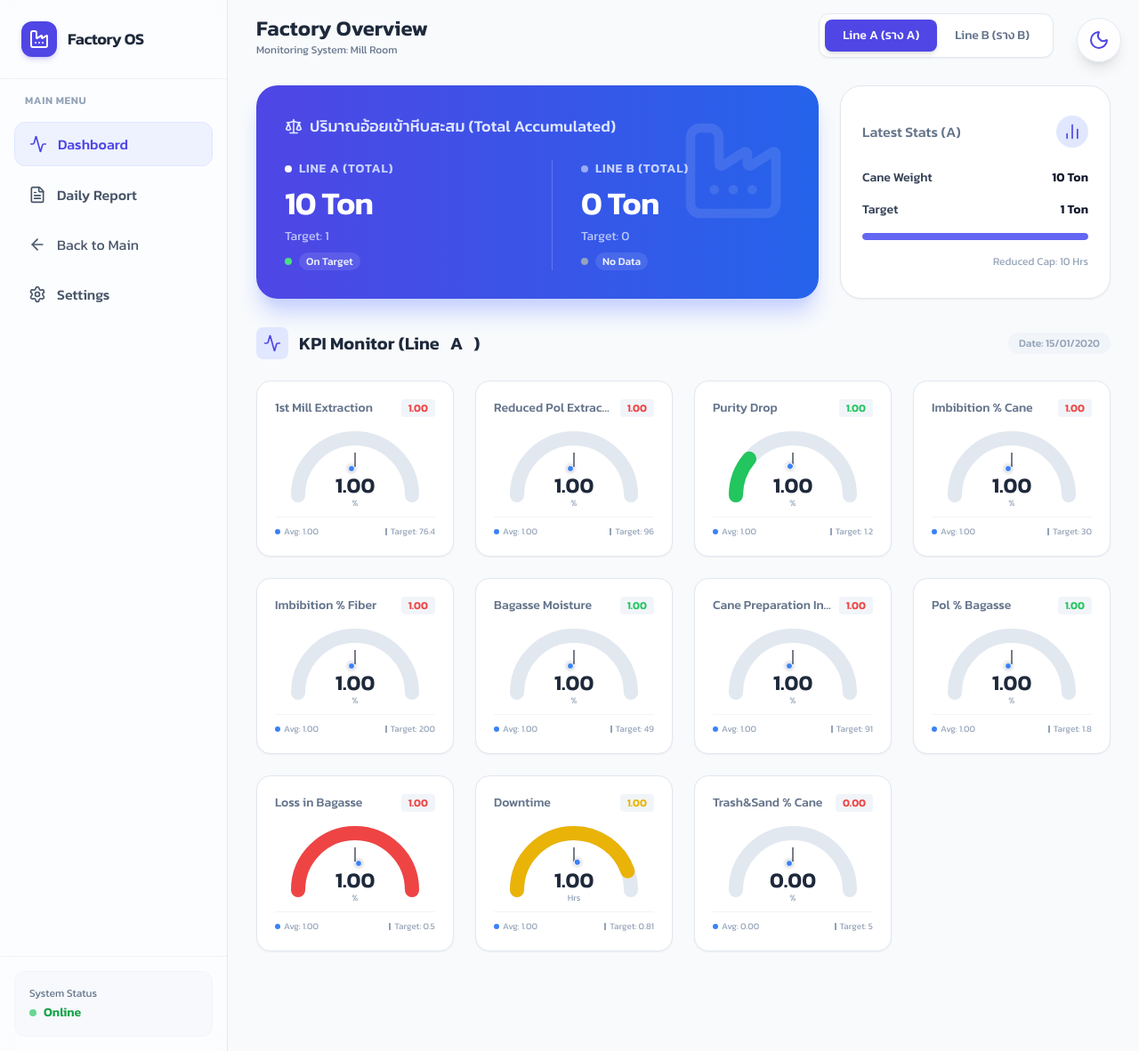
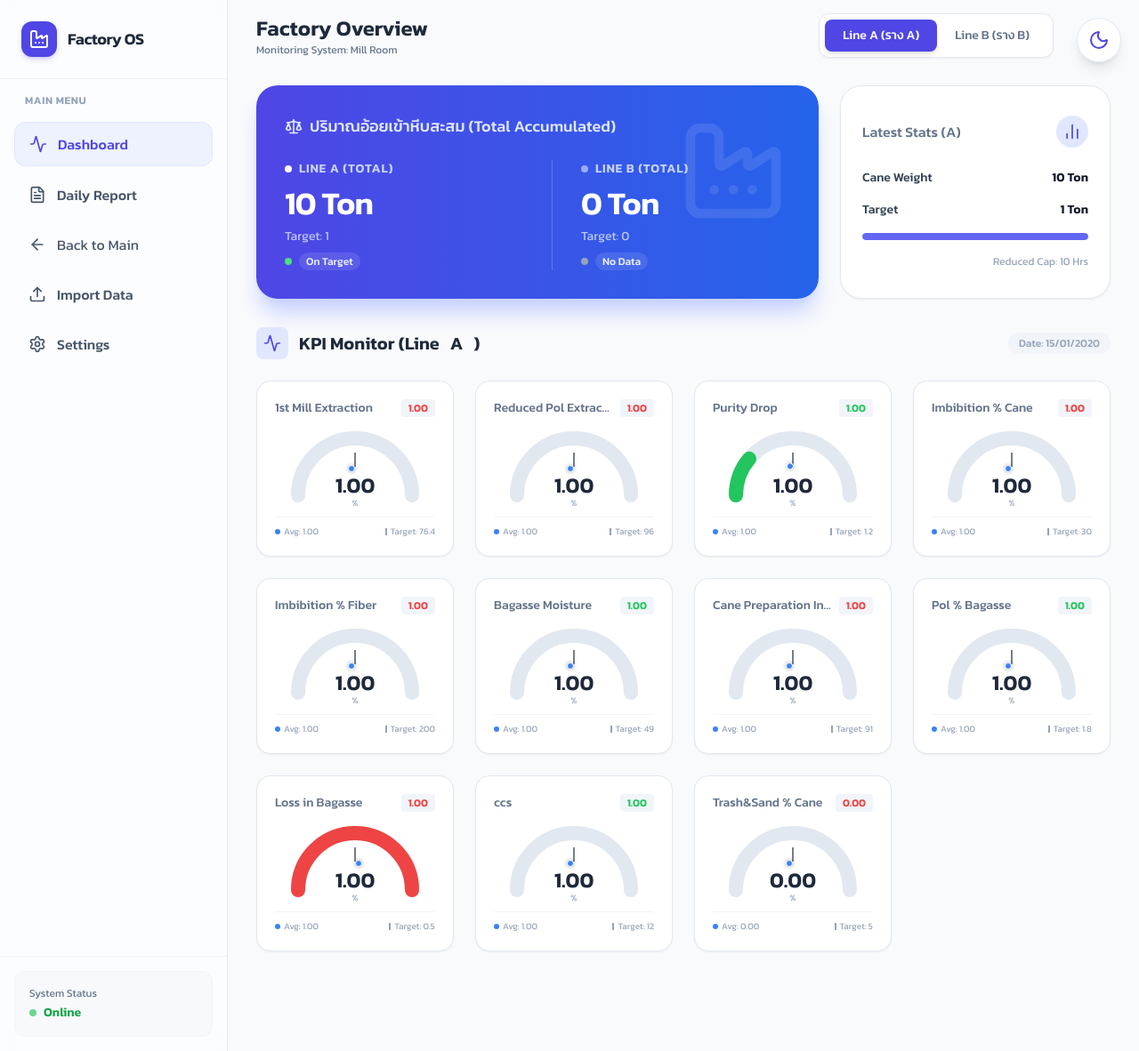
Before and after one commit to beerwwza/lamy-project, a Django app: page /mill/ in a window 1280 px wide. Shown: the whole page at 89% size. Run offline with Django 5.2, Linux system fonts and the light colour scheme; tables that the repository leaves empty hold one stand-in row (values such as "Sample post"); some libraries are stand-ins or nearby versions.

Commit message:
mill import data

```diff
--- a/myapp/admin.py
+++ b/myapp/admin.py
@@ -78,7 +78,7 @@ class KPIMetricAdmin(admin.ModelAdmin):
 
 @admin.register(MillReport)
 class MillReportAdmin(admin.ModelAdmin):
-    list_display = ('date', 'line', 'cane_weight', 'trash', 'target_crushing', 'reduced_capacity_hours', 'first_mill_extraction', 'reduced_pol_extraction', 'cane_preparation_index', 'purity_drop', 'bagasse_moisture', 'pol_bagasse', 'imbibition_cane', 'imbibition_fiber', 'loss_bagasse', 'downtime', 'created_at' )
+    list_display = ('date', 'line', 'cane_weight', 'trash', 'target_crushing', 'reduced_capacity_hours', 'first_mill_extraction', 'reduced_pol_extraction', 'cane_preparation_index', 'purity_drop', 'bagasse_moisture', 'pol_bagasse', 'imbibition_cane', 'imbibition_fiber', 'loss_bagasse', 'ccs', 'created_at' )
     list_filter = ('date', 'line' )
     search_fields = ('date',)
     ordering = ('-date', 'line')
--- a/myapp/models.py
+++ b/myapp/models.py
@@ -565,7 +565,7 @@ class MillReport(models.Model):
     imbibition_cane = models.FloatField(default=0, blank=True, null=True, verbose_name="Imbibition % Cane")
     imbibition_fiber = models.FloatField(default=0, blank=True, null=True, verbose_name="Imbibition % Fiber")
     loss_bagasse = models.FloatField(default=0, blank=True, null=True, verbose_name="Loss in Bagasse")
-    downtime = models.FloatField(default=0, blank=True, null=True, verbose_name="Downtime")
+    ccs = models.FloatField(default=0, blank=True, null=True, verbose_name="Downtime")
 
     # Meta
     created_at = models.DateTimeField(auto_now_add=True)
@@ -573,8 +573,8 @@ class MillReport(models.Model):
 
     class Meta:
         ordering = ['-date', '-created_at']
-        verbose_name = "รายงานลูกหีบ (Mill Report)"
-        verbose_name_plural = "รายงานลูกหีบ (Mill Reports)"
+        verbose_name = "Mill Report"
+        verbose_name_plural = "Mill Reports"
 
     def __str__(self):
         return f"{self.date} - Line {self.line}"
--- a/myapp/templates/myapp/mill.html
+++ b/myapp/templates/myapp/mill.html
@@ -26,11 +26,15 @@
                 class="w-full flex items-center gap-3 px-4 py-3 text-slate-600 dark:text-slate-400 hover:bg-slate-50 dark:hover:bg-slate-700/50 rounded-xl font-medium transition-colors">
                 <i data-lucide="file-text" class="w-5 h-5"></i> Daily Report
             </a>
+
             <a href="{% url 'dashboard' %}"
                 class="flex items-center gap-3 px-4 py-3 text-slate-600 dark:text-slate-400 hover:bg-slate-50 dark:hover:bg-slate-800 rounded-lg transition-colors">
                 <i data-lucide="arrow-left" class="w-5 h-5"></i>
                 <span>Back to Main</span>
             </a>
+            <button onclick="document.getElementById('importModal').classList.remove('hidden')" class="w-full flex items-center gap-3 px-4 py-3 text-slate-600 dark:text-slate-400 hover:bg-slate-50 dark:hover:bg-slate-700/50 rounded-xl font-medium transition-colors">
+                <i data-lucide="upload" class="w-5 h-5"></i> Import Data
+            </button>
             <button
                 class="w-full flex items-center gap-3 px-4 py-3 text-slate-600 dark:text-slate-400 hover:bg-slate-50 dark:hover:bg-slate-700/50 rounded-xl font-medium transition-colors">
                 <i data-lucide="settings" class="w-5 h-5"></i> Settings
@@ -179,6 +183,59 @@
     </main>
 </div>
 
+<!-- Import Modal (เพิ่มใหม่) -->
+<div id="importModal" class="fixed inset-0 z-50 hidden bg-gray-900/50 backdrop-blur-sm flex items-center justify-center">
+    <div class="bg-white dark:bg-slate-800 rounded-2xl shadow-xl w-full max-w-md p-6 border border-slate-200 dark:border-slate-700 transform transition-all scale-100">
+        <div class="flex justify-between items-center mb-6">
+            <h3 class="text-lg font-bold text-slate-800 dark:text-white flex items-center gap-2">
+                <i data-lucide="upload-cloud" class="w-5 h-5 text-indigo-600"></i>
+                Import Data (Excel/CSV)
+            </h3>
+            <button onclick="document.getElementById('importModal').classList.add('hidden')" class="text-slate-400 hover:text-slate-600 dark:hover:text-slate-200">
+                <i data-lucide="x" class="w-5 h-5"></i>
+            </button>
+        </div>
+
+        <form action="{% url 'mill_import' %}" method="POST" enctype="multipart/form-data">
+            {% csrf_token %}
+
+            <div class="mb-4">
+                <label class="block text-sm font-medium text-slate-700 dark:text-slate-300 mb-2">Select Production Line</label>
+                <div class="grid grid-cols-2 gap-3">
+                    <label class="cursor-pointer">
+                        <input type="radio" name="line" value="A" checked class="peer sr-only">
+                        <div class="rounded-xl border border-slate-200 dark:border-slate-600 p-3 text-center peer-checked:border-indigo-600 peer-checked:bg-indigo-50 dark:peer-checked:bg-indigo-900/20 peer-checked:text-indigo-600 transition-all">
+                            Line A (ราง A)
+                        </div>
+                    </label>
+                    <label class="cursor-pointer">
+                        <input type="radio" name="line" value="B" class="peer sr-only">
+                        <div class="rounded-xl border border-slate-200 dark:border-slate-600 p-3 text-center peer-checked:border-indigo-600 peer-checked:bg-indigo-50 dark:peer-checked:bg-indigo-900/20 peer-checked:text-indigo-600 transition-all">
+                            Line B (ราง B)
+                        </div>
+                    </label>
+                </div>
+            </div>
+
+            <div class="mb-6">
+                <label class="block text-sm font-medium text-slate-700 dark:text-slate-300 mb-2">Upload File</label>
+                <div class="relative border-2 border-dashed border-slate-300 dark:border-slate-600 rounded-xl p-6 text-center hover:border-indigo-500 transition-colors bg-slate-50 dark:bg-slate-900/50">
+                    <input type="file" name="file" accept=".csv, .xlsx, .xls" required class="absolute inset-0 w-full h-full opacity-0 cursor-pointer">
+                    <div class="flex flex-col items-center pointer-events-none">
+                        <i data-lucide="file-spreadsheet" class="w-8 h-8 text-slate-400 mb-2"></i>
+                        <span class="text-sm text-slate-500">Click to upload .xlsx or .csv</span>
+                    </div>
+                </div>
+            </div>
+
+            <div class="flex gap-3">
+                <button type="button" onclick="document.getElementById('importModal').classList.add('hidden')" class="flex-1 px-4 py-2.5 rounded-xl border border-slate-300 text-slate-600 hover:bg-slate-50 transition-colors">Cancel</button>
+                <button type="submit" class="flex-1 px-4 py-2.5 rounded-xl bg-indigo-600 text-white font-medium hover:bg-indigo-700 shadow-lg shadow-indigo-600/30 transition-all">Upload</button>
+            </div>
+        </form>
+    </div>
+</div>
+
 <script>
     // --- Data Initialization with Fail-safe ---
     let serverDataA, serverDataB;
@@ -205,7 +262,7 @@
         { id: 7, name: "Cane Preparation Index", unit: "%", target: 91, criteria: { good: 91, warning: 90, critical_low: 89 }, type: 'higher_better' },
         { id: 8, name: "Pol % Bagasse", unit: "%", target: 1.8, criteria: { good: 1.8, warning: 2.0, critical_high: 2.2 }, type: 'lower_better' },
         { id: 9, name: "Loss in Bagasse", unit: "%", target: 0.5, criteria: { good: 0.5, warning: 0.6, critical_high: 0.7 }, type: 'lower_better' },
-        { id: 10, name: "Downtime", unit: "Hrs", target: 0.81, criteria: { good: 0.81, warning: 1.05, critical_high: 1.06 }, type: 'lower_better' },
+        { id: 10, name: "ccs", unit: "%", target: 12, criteria: { good: 12, warning: 10, critical_high: 12.5 }, type: 'lower_better' },
         { id: 11, name: "Trash&Sand % Cane", unit: "%", target: 5, criteria: { good: 3, warning: 4, critical_low: 5 }, type: 'higher_better' },
     ];
 
--- a/myapp/urls.py
+++ b/myapp/urls.py
@@ -25,6 +25,7 @@ urlpatterns = [
 
     path('mill/', mill, name='mill'),
     path('mill/report/', mill_report, name='mill_report'),
+    path('mill/import/', mill_import, name='mill_import'),
 
     # Path สำหรับ Import Data
     path('import-data/', import_data, name='import_data'),
--- a/myapp/views.py
+++ b/myapp/views.py
@@ -583,6 +583,59 @@ def banpong2_operation_add(request):
     return render(request, 'myapp/banpong2_form.html', {'form': form})
 
 @login_required
+def boiler(request):
+    # 1. ดึงข้อมูล KPI ล่าสุดมาแสดงผลตัวเลข (Cards)
+    latest_kpi = BoilerDailyKPI.objects.order_by('-date').first()
+
+    # 2. ดึงข้อมูลย้อนหลัง 7 วันเพื่อทำกราฟ (เรียงตามวันที่)
+    history_kpi = BoilerDailyKPI.objects.order_by('-date')[:7]
+    history_kpi = reversed(list(history_kpi)) # กลับด้านให้เรียงจาก อดีต -> ปัจจุบัน
+
+    # 3. เตรียมข้อมูล Array สำหรับกราฟ
+    dates = []
+    press_20 = []
+    flow_20 = []
+    press_40 = []
+    flow_40 = []
+
+    for kpi in history_kpi:
+        # แปลงวันที่เป็นรูปแบบสั้น (เช่น 05/01)
+        dates.append(kpi.date.strftime('%d/%m'))
+        press_20.append(kpi.pressure_20bar or 0)
+        flow_20.append(kpi.flow_20bar or 0)
+        press_40.append(kpi.pressure_40bar or 0)
+        flow_40.append(kpi.flow_40bar or 0)
+
+    # Context ส่งไปที่ Template
+    context = {
+        'latest_kpi': latest_kpi,
+        # แปลงข้อมูล List เป็น JSON String เพื่อให้ JavaScript นำไปใช้ได้
+        'chart_dates': json.dumps(dates, cls=DjangoJSONEncoder),
+        'chart_press_20': json.dumps(press_20, cls=DjangoJSONEncoder),
+        'chart_flow_20': json.dumps(flow_20, cls=DjangoJSONEncoder),
+        'chart_press_40': json.dumps(press_40, cls=DjangoJSONEncoder),
+        'chart_flow_40': json.dumps(flow_40, cls=DjangoJSONEncoder),
+    }
+    return render(request, 'myapp/boiler.html', context)
+
+@login_required
+def boiler_kpi_form(request):
+    if request.method == 'POST':
+        form = BoilerDailyKPIForm(request.POST)
+        if form.is_valid():
+            form.save()
+            messages.success(request, "บันทึกข้อมูล KPI เรียบร้อยแล้ว")
+            return redirect('boiler')
+        else:
+            messages.error(request, "เกิดข้อผิดพลาด กรุณาตรวจสอบข้อมูล")
+            print(form.errors) # ปริ้น Error ออกมาดูใน Terminal ถ้าบันทึกไม่ได้
+    else:
+        form = BoilerDailyKPIForm()
+
+    return render(request, 'myapp/boiler_kpi_form.html', {'form': form})
+
+
+@login_required
 def maintenance_dashboard(request):
     logs = MaintenanceLog.objects.all().order_by('-date')
     logs_data = []
@@ -663,7 +716,7 @@ def mill(request):
         cane_preparation_index__avg=Avg('cane_preparation_index'),
         pol_bagasse__avg=Avg('pol_bagasse'),
         loss_bagasse__avg=Avg('loss_bagasse'),
-        downtime__avg=Avg('downtime'),
+        ccs__avg=Avg('ccs'),
         trash__avg=Avg('trash')
     )
 
@@ -679,7 +732,7 @@ def mill(request):
         cane_preparation_index__avg=Avg('cane_preparation_index'),
         pol_bagasse__avg=Avg('pol_bagasse'),
         loss_bagasse__avg=Avg('loss_bagasse'),
-        downtime__avg=Avg('downtime'),
+        ccs__avg=Avg('ccs'),
         trash__avg=Avg('trash')
     )
 
@@ -717,7 +770,7 @@ def mill(request):
                 7: {'current': report.cane_preparation_index, 'average': averages.get('cane_preparation_index__avg') or 0},
                 8: {'current': report.pol_bagasse, 'average': averages.get('pol_bagasse__avg') or 0},
                 9: {'current': report.loss_bagasse, 'average': averages.get('loss_bagasse__avg') or 0},
-                10: {'current': report.downtime, 'average': averages.get('downtime__avg') or 0},
+                10: {'current': report.ccs, 'average': averages.get('ccs__avg') or 0},
                 11: {'current': report.trash, 'average': averages.get('trash__avg') or 0},
             }
         }
@@ -741,54 +794,72 @@ def mill_report(request):
         form = MillReportForm()
     return render(request, 'myapp/mill_report.html', {'form': form})
 
-@login_required
-def boiler(request):
-    # 1. ดึงข้อมูล KPI ล่าสุดมาแสดงผลตัวเลข (Cards)
-    latest_kpi = BoilerDailyKPI.objects.order_by('-date').first()
+# 3. View สำหรับ Import Data
+# ---------------------------------------------------------
+def mill_import(request):
+    if request.method == 'POST' and request.FILES['file']:
+        line_selected = request.POST.get('line', 'A') # รับค่า Line ที่เลือก
+        uploaded_file = request.FILES['file']
 
-    # 2. ดึงข้อมูลย้อนหลัง 7 วันเพื่อทำกราฟ (เรียงตามวันที่)
-    history_kpi = BoilerDailyKPI.objects.order_by('-date')[:7]
-    history_kpi = reversed(list(history_kpi)) # กลับด้านให้เรียงจาก อดีต -> ปัจจุบัน
+        try:
+            # อ่านไฟล์ (รองรับทั้ง csv และ excel)
+            if uploaded_file.name.endswith('.csv'):
+                df = pd.read_csv(uploaded_file, header=1) # header=1 เพราะบรรทัดแรกเป็น Title 'Mill'
+            else:
+                df = pd.read_excel(uploaded_file, header=1)
 
-    # 3. เตรียมข้อมูล Array สำหรับกราฟ
-    dates = []
-    press_20 = []
-    flow_20 = []
-    press_40 = []
-    flow_40 = []
+            # ลบแถวที่ไม่มีวันที่
+            df = df.dropna(subset=['Date'])
 
-    for kpi in history_kpi:
-        # แปลงวันที่เป็นรูปแบบสั้น (เช่น 05/01)
-        dates.append(kpi.date.strftime('%d/%m'))
-        press_20.append(kpi.pressure_20bar or 0)
-        flow_20.append(kpi.flow_20bar or 0)
-        press_40.append(kpi.pressure_40bar or 0)
-        flow_40.append(kpi.flow_40bar or 0)
+            count = 0
+            for index, row in df.iterrows():
+                # แปลงวันที่
+                date_val = row['Date']
+                if isinstance(date_val, str):
+                    try:
+                        # ลองแปลง format วันที่ (ปรับตามไฟล์จริง เช่น DD/MM/YYYY)
+                        date_obj = datetime.strptime(date_val, '%Y-%m-%d').date()
+                    except ValueError:
+                        date_obj = datetime.now().date() # Fallback
+                else:
+                    date_obj = date_val.date()
 
-    # Context ส่งไปที่ Template
-    context = {
-        'latest_kpi': latest_kpi,
-        # แปลงข้อมูล List เป็น JSON String เพื่อให้ JavaScript นำไปใช้ได้
-        'chart_dates': json.dumps(dates, cls=DjangoJSONEncoder),
-        'chart_press_20': json.dumps(press_20, cls=DjangoJSONEncoder),
-        'chart_flow_20': json.dumps(flow_20, cls=DjangoJSONEncoder),
-        'chart_press_40': json.dumps(press_40, cls=DjangoJSONEncoder),
-        'chart_flow_40': json.dumps(flow_40, cls=DjangoJSONEncoder),
-    }
-    return render(request, 'myapp/boiler.html', context)
+                # สร้างหรืออัปเดตข้อมูล
+                MillReport.objects.create(
+                    date=date_obj,
+                    line=line_selected,
+                    shift='Morning', # Default shift สำหรับการ import รายวัน
 
-@login_required
-def boiler_kpi_form(request):
-    if request.method == 'POST':
-        form = BoilerDailyKPIForm(request.POST)
-        if form.is_valid():
-            form.save()
-            messages.success(request, "บันทึกข้อมูล KPI เรียบร้อยแล้ว")
-            return redirect('boiler')
-        else:
-            messages.error(request, "เกิดข้อผิดพลาด กรุณาตรวจสอบข้อมูล")
-            print(form.errors) # ปริ้น Error ออกมาดูใน Terminal ถ้าบันทึกไม่ได้
-    else:
-        form = BoilerDailyKPIForm()
+                    # Map Column ตามไฟล์ Excel (operation_mill.xlsx)
+                    cane_weight=pd.to_numeric(row.get('น้ำหนักอ้อย/วัน (ตัน) '), errors='coerce') or 0,
+                    target_crushing=pd.to_numeric(row.get('เป้าหีบอ้อย/วัน (ตัน) '), errors='coerce') or 0,
 
-    return render(request, 'myapp/boiler_kpi_form.html', {'form': form})
+                    first_mill_extraction=pd.to_numeric(row.get('1st Mill Extraction '), errors='coerce') or 0,
+                    reduced_pol_extraction=pd.to_numeric(row.get('Reduced Pol Extraction '), errors='coerce') or 0,
+
+                    cane_preparation_index=pd.to_numeric(row.get(' Cane Preparation Index : CPI  '), errors='coerce') or 0,
+
+                    imbibition_cane=pd.to_numeric(row.get('Imbibition % Cane '), errors='coerce') or 0,
+                    imbibition_fiber=pd.to_numeric(row.get('Imbibition % Fiber '), errors='coerce') or 0,
+
+                    bagasse_moisture=pd.to_numeric(row.get('Bagasse Moisture '), errors='coerce') or 0,
+                    pol_bagasse=pd.to_numeric(row.get('Pol % Bagasse '), errors='coerce') or 0,
+                    loss_bagasse=pd.to_numeric(row.get('Loss in Bagasse '), errors='coerce') or 0,
+
+                    purity_drop=pd.to_numeric(row.get('Purity Drop '), errors='coerce') or 0,
+
+                    ccs=pd.to_numeric(row.get('ccs'), errors='coerce') or 0,
+                    reduced_capacity_hours=pd.to_numeric(row.get('ชั่วโมงลดกำลังการผลิต '), errors='coerce') or 0,
+
+                    trash=pd.to_numeric(row.get('trash '), errors='coerce') or 0,# ไม่มีในไฟล์ Excel ตัวอย่าง ใส่ 0 ไว้ก่อน
+                )
+                count += 1
+
+            print(f"Imported {count} rows successfully.")
+            return redirect('mill')
+
+        except Exception as e:
+            print(f"Error importing file: {e}")
+            return redirect('mill')
+
+    return redirect('mill')
```
Also changed, not shown: myapp/migrations/0022_alter_millreport_options_and_more.py (added).
